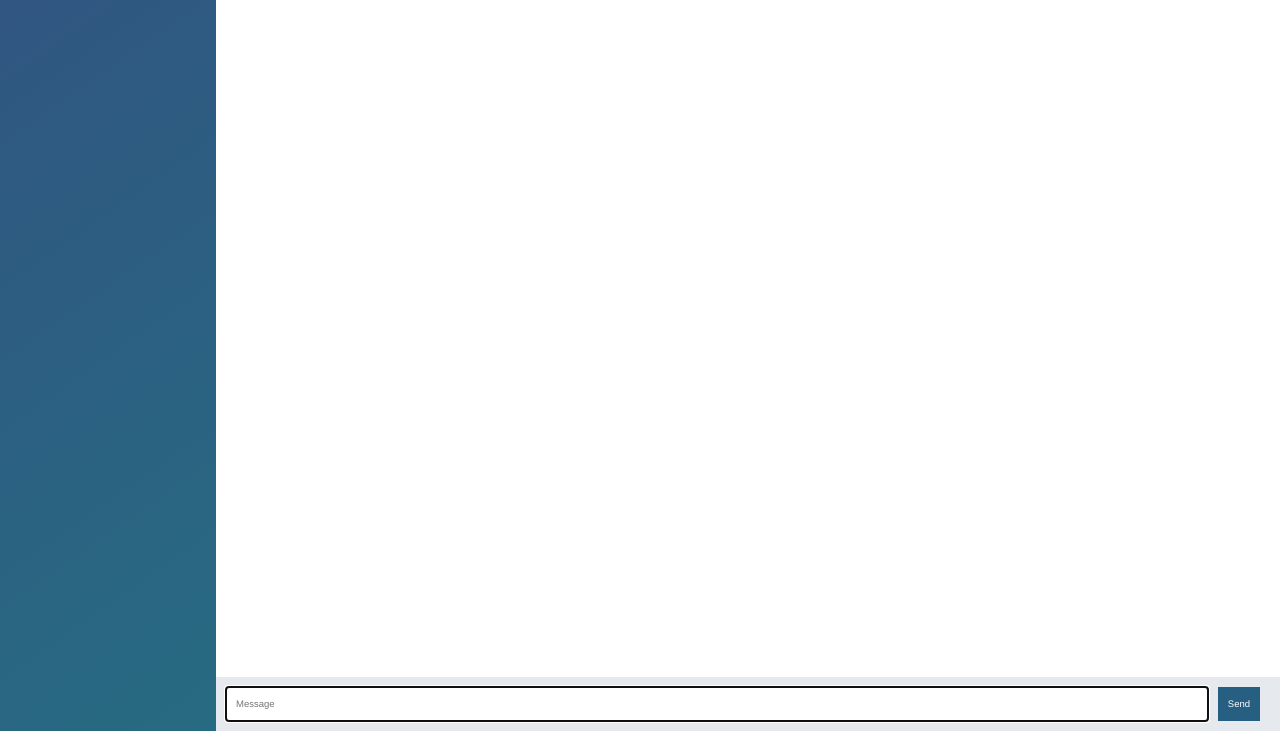
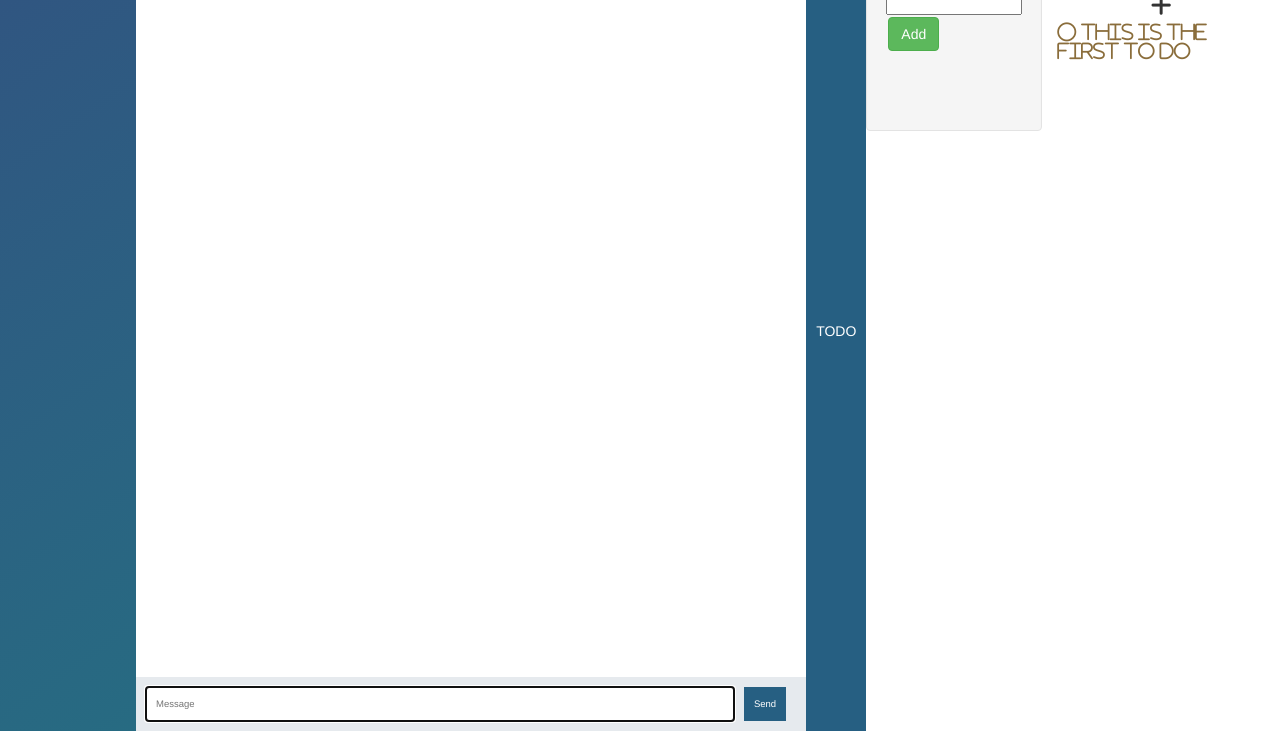
Before and after one commit to bubble29/doxa, a website: page public/assets/pages/chat.html in a window 1280 px wide. Shown: the part 69-800 px from the top of the page. Drawn offline with nearby package versions, Linux system fonts and the light colour scheme; no server answers.

Commit message:
Added todo system chat

```diff
--- a/public/assets/css/styles.css
+++ b/public/assets/css/styles.css
@@ -76,3 +76,36 @@ div.login-form {
   display: block;
   width: 30%;
 }
+/* --------------- */
+/* - TODO CIRCLE - */
+/* --------------- */
+.todo-circle {
+  font-size: 200%;
+  transition: color 1s;
+}
+
+.todo-circle:hover {
+  color: #5cb85c;
+}
+
+.add-todo {
+  font-size: 250%;
+  display: block;
+  margin: 5px;
+}
+
+.add-todo:hover {
+  color: #555;
+}
+
+.new-todo {
+  margin: 2px;
+}
+
+.add-form {
+  height: 25%;
+}
+
+.checked {
+  color: #5cb85c;
+}
--- a/public/assets/pages/chat.html
+++ b/public/assets/pages/chat.html
@@ -4,6 +4,7 @@
   <meta charset="sutf-8" />
   <meta name="viewport" content="width=device-width, initial-scale=1.0" />
   <title>Doxa</title>
+  <script src="https://use.fontawesome.com/aab8b54198.js"></script>
    <!-- Latest compiled and minified CSS -->
 	<link rel="stylesheet" href="https://maxcdn.bootstrapcdn.com/bootstrap/3.3.7/css/bootstrap.min.css" integrity="sha384-BVYiiSIFeK1dGmJRAkycuHAHRg32OmUcww7on3RYdg4Va+PmSTsz/K68vbdEjh4u" crossorigin="anonymous">
   <link rel="stylesheet" href="../css/styles.css" type="text/css" />
@@ -26,6 +27,21 @@
       </form>
     </div>
   </div>
+  <button type="submit">TODO</button>
+  <div class="add-form well">
+    <h3>New Task</h3>
+    <input type="text" id="new-todo" />
+    <input class="btn btn-success new-todo" type="submit" id="new-todo-submit" value="Add" />
+  </div>
+
+  <div class="todo-list col-md-4">
+    <h2 class="text-primary text-center">To do list</h2>
+    <center>
+      <i class="fa fa-plus add-todo" id="add-todo" aria-hidden="true"></i>
+    </center>
+    <i class="fa fa-circle-o todo-circle text-warning" id="circle-checked" aria-hidden="true">&nbsp;This is the first to do</i>
+    </br>
+  </div>
 
   <!-- BEGIN OF SCRIPTS -->
   <script src="https://ajax.googleapis.com/ajax/libs/jquery/3.2.1/jquery.min.js"></script>
```
